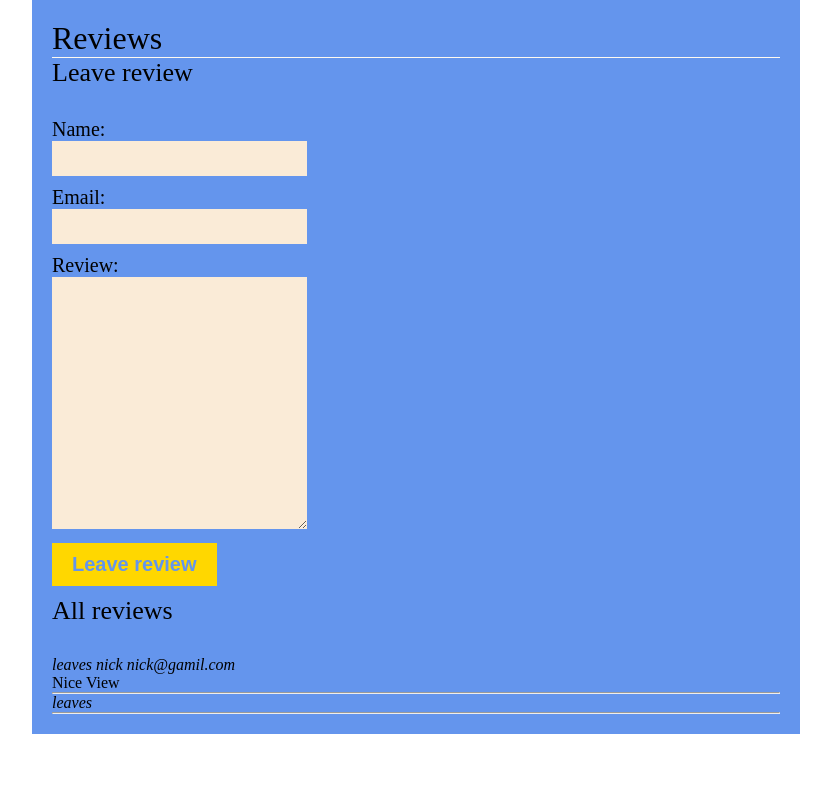
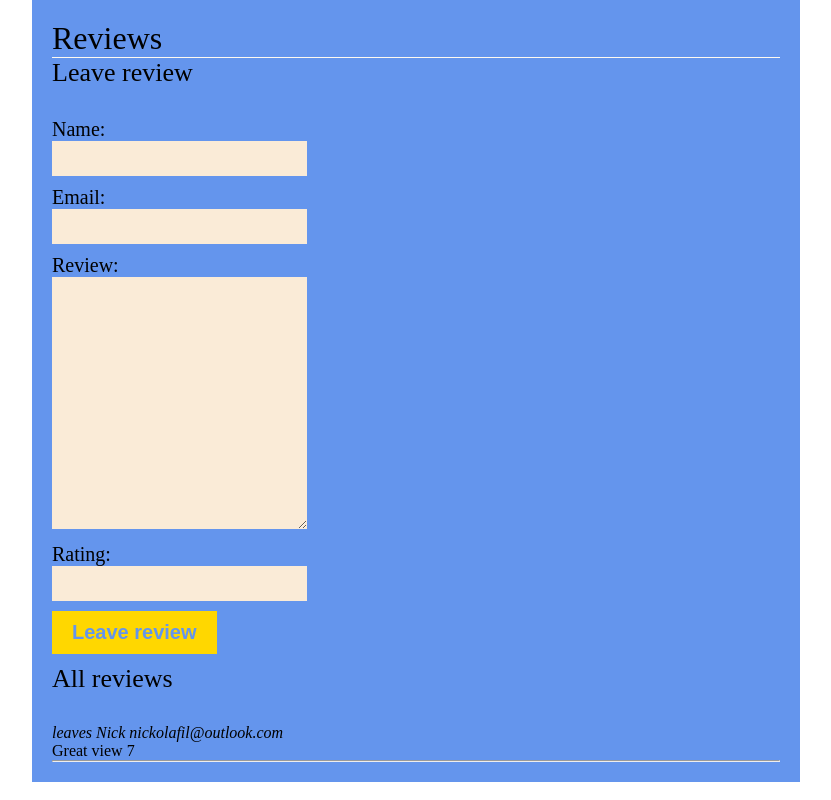
Before and after one commit to aqe-gl/Reviews, a Django app: page / in a window 1280 px wide. Shown: the whole page, without its empty margins (224-1055 px from the left). Run offline with Django 5.2, Linux system fonts and the light colour scheme.

Commit message:
can write and read by datacsv file

```diff
--- /dev/null
+++ b/data.csv
@@ -0,0 +1 @@
+Nick|nickolafil@outlook.com|Great view|7
--- a/reviews/forms.py
+++ b/reviews/forms.py
@@ -4,3 +4,4 @@ class ReviewForm(forms.Form):
     name = forms.CharField(max_length=25)
     email = forms.EmailField()
     review = forms.CharField(widget=forms.Textarea)
+    rating = forms.IntegerField(min_value=1, max_value=10)
--- a/reviews/views.py
+++ b/reviews/views.py
@@ -5,25 +5,29 @@ from reviews.forms import ReviewForm
 
 # Create your views here.
 def reviews(request):
-    name1 = "nick"
-    email1 = "nick@gamil.com"
-    review1 = "Nice View"
-
-    if request.method == "GET":
-        form = ReviewForm()
-        return render(request, "reviews.html",
-                      {'form': form, 'name1': name1, 'email1': email1, 'review1': review1})
-    elif request.method == "POST":
+    if request.method == "POST":
         form = ReviewForm(request.POST)
         if form.is_valid():
             data = form.cleaned_data
             print(data)
+            name = data.get('name')
+            email = data.get('email')
+            review = data.get('review')
+            rating = data.get('rating')
+            with open('data.csv', 'a') as file:
+                file.write(f"{name}|{email}|{review}|{rating}\n")
             return redirect("reviews")
+
+    with open('data.csv') as file:
+        reviews = file.readlines()
+        if len(reviews) > 0:
+            reviews_data = reviews[0]
+            name = reviews_data.split('|')[0]
+            email = reviews_data.split('|')[1]
+            review = reviews_data.split('|')[2]
+            rating = reviews_data.split('|')[3]
+            form = ReviewForm()
+            return render(request, "reviews.html", {'form': form, 'name1': name, 'email1': email, 'review1': review, 'rating1': rating},)
         else:
             form = ReviewForm()
-            return render(request, "reviews.html",
-                          {'form': form, 'name1': name1, 'email1': email1, 'review1': review1})
-    else:
-        form = ReviewForm()
-        return render(request, "reviews.html",
-                      {'form': form, 'name1': name1, 'email1': email1, 'review1': review1})
+            return render(request, "reviews.html", {'form': form})
--- a/templates/reviews.html
+++ b/templates/reviews.html
@@ -20,15 +20,9 @@
         </p>
         <p>
             {{ review1 }}
+            {{ rating1 }}
         </p>
         <hr>
 
-        <p>
-            <em>leaves {{ name2 }} {{ email2 }}</em>
-        </p>
-        <p>
-            {{ review2 }}
-        </p>
-        <hr>
     </div>
 {% endblock %}
```
